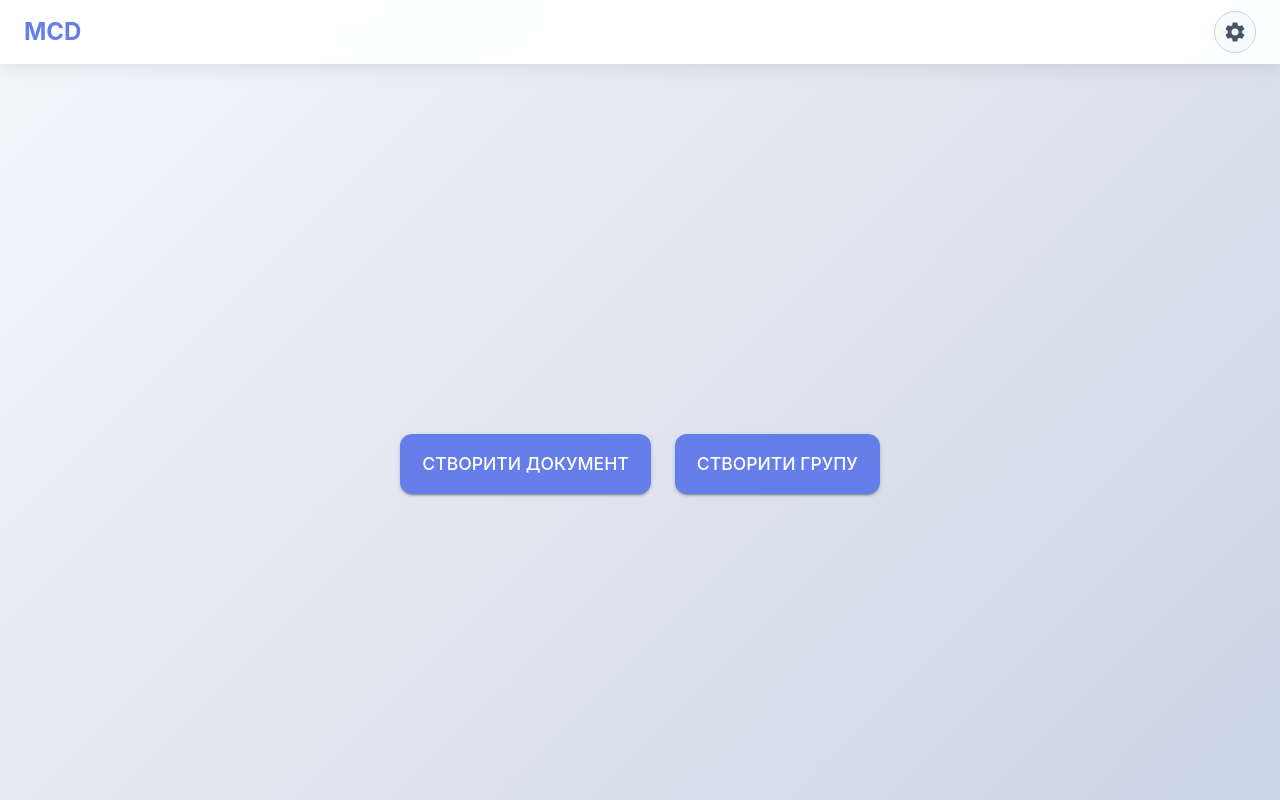
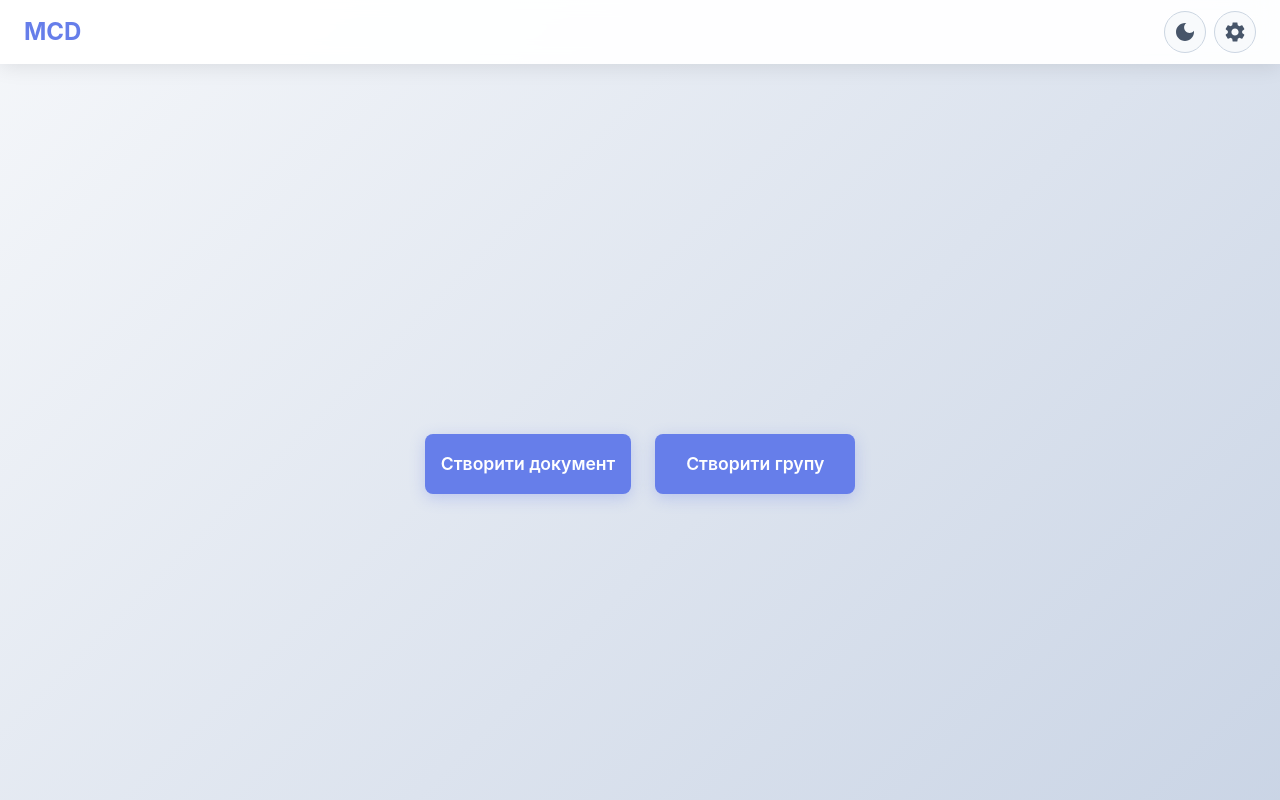
Before and after one commit to ukma-cs-ssdm-2025/team-circus, a React app in the folder frontend/: page / in a window 1280 px wide. Shown: the top 800 px of the page. Built offline with nearby package versions, Linux system fonts and the light colour scheme; no server answers; the HTML template or start-up script is replaced by a standard one.

Commit message:
feat: add ability to switch themes

```diff
--- a/frontend/src/components/layout/Footer.tsx
+++ b/frontend/src/components/layout/Footer.tsx
@@ -19,7 +19,9 @@ const Footer = ({ className = '' }: FooterProps) => {
     <Box
       component="footer"
       sx={{
-        backgroundColor: 'rgba(255, 255, 255, 0.9)',
+        backgroundColor: theme.palette.mode === 'light'
+          ? 'rgba(255, 255, 255, 0.9)'
+          : 'rgba(30, 30, 30, 0.9)',
         backdropFilter: 'blur(10px)',
         borderTop: `1px solid ${theme.palette.divider}`,
         mt: 'auto',
--- a/frontend/src/components/layout/Header.tsx
+++ b/frontend/src/components/layout/Header.tsx
@@ -7,14 +7,16 @@ import {
   Box,
   useTheme
 } from '@mui/material';
-import { Settings as SettingsIcon } from '@mui/icons-material';
+import { Settings as SettingsIcon, LightMode as LightModeIcon, DarkMode as DarkModeIcon } from '@mui/icons-material';
 import { useLanguage } from '../../contexts/LanguageContext';
+import { useTheme as useAppTheme } from '../../contexts/ThemeContext';
 import { ROUTES } from '../../constants';
 
 const Header = () => {
   const navigate = useNavigate();
   const theme = useTheme();
   const { t } = useLanguage();
+  const { theme: appTheme, toggleTheme } = useAppTheme();
 
   const handleAccountSettings = () => {
     navigate(ROUTES.SETTINGS);
@@ -25,7 +27,9 @@ const Header = () => {
       position="sticky"
       elevation={0}
       sx={{
-        backgroundColor: 'rgba(255, 255, 255, 0.95)',
+        backgroundColor: theme.palette.mode === 'light'
+          ? 'rgba(255, 255, 255, 0.95)'
+          : 'rgba(30, 30, 30, 0.95)',
         backdropFilter: 'blur(10px)',
         boxShadow: '0 2px 20px rgba(0, 0, 0, 0.1)',
       }}
@@ -45,17 +49,39 @@ const Header = () => {
         >
           MCD
         </Typography>
+
+        <Box sx={{ display: 'flex', gap: 1 }}>
+          <IconButton
+            onClick={toggleTheme}
+            title={t('header.toggleTheme')}
+            sx={{
+              backgroundColor: theme.palette.mode === 'light' ? '#f8fafc' : '#374151',
+              border: `1px solid ${theme.palette.mode === 'light' ? '#cbd5e1' : '#4b5563'}`,
+              color: theme.palette.mode === 'light' ? '#475569' : '#d1d5db',
+              '&:hover': {
+                backgroundColor: theme.palette.mode === 'light' ? '#e2e8f0' : '#4b5563',
+                borderColor: theme.palette.mode === 'light' ? '#94a3b8' : '#6b7280',
+                color: theme.palette.mode === 'light' ? '#334155' : '#f3f4f6',
+                transform: 'translateY(-2px)',
+                boxShadow: '0 2px 6px rgba(0, 0, 0, 0.15)',
+              },
+              transition: 'all 0.3s ease',
+            }}
+          >
+            {appTheme === 'light' ? <DarkModeIcon /> : <LightModeIcon />}
+          </IconButton>
+
           <IconButton
             onClick={handleAccountSettings}
             title={t('header.settings')}
             sx={{
-            backgroundColor: '#f8fafc',
-            border: '1px solid #cbd5e1',
-            color: '#475569',
+              backgroundColor: theme.palette.mode === 'light' ? '#f8fafc' : '#374151',
+              border: `1px solid ${theme.palette.mode === 'light' ? '#cbd5e1' : '#4b5563'}`,
+              color: theme.palette.mode === 'light' ? '#475569' : '#d1d5db',
               '&:hover': {
-              backgroundColor: '#e2e8f0',
-              borderColor: '#94a3b8',
-              color: '#334155',
+                backgroundColor: theme.palette.mode === 'light' ? '#e2e8f0' : '#4b5563',
+                borderColor: theme.palette.mode === 'light' ? '#94a3b8' : '#6b7280',
+                color: theme.palette.mode === 'light' ? '#334155' : '#f3f4f6',
                 transform: 'translateY(-2px)',
                 boxShadow: '0 2px 6px rgba(0, 0, 0, 0.15)',
               },
@@ -64,6 +90,7 @@ const Header = () => {
           >
             <SettingsIcon />
           </IconButton>
+        </Box>
       </Toolbar>
     </AppBar>
   );
--- a/frontend/src/components/layout/Layout.tsx
+++ b/frontend/src/components/layout/Layout.tsx
@@ -1,4 +1,4 @@
-import { Box } from '@mui/material';
+import { Box, useTheme } from '@mui/material';
 import type { BaseComponentProps } from '../../types';
 import Header from './Header';
 import Footer from './Footer';
@@ -8,12 +8,16 @@ interface LayoutProps extends BaseComponentProps {
 }
 
 const Layout = ({ children, className = '' }: LayoutProps) => {
+  const theme = useTheme();
+
   return (
     <Box
       className={className}
       sx={{
         minHeight: '100vh',
-        background: 'linear-gradient(135deg, #f5f7fa 0%, #c3cfe2 100%)',
+        background: theme.palette.mode === 'light'
+          ? 'linear-gradient(135deg, #f5f7fa 0%, #c3cfe2 100%)'
+          : 'linear-gradient(135deg, #1a1a1a 0%, #2d2d2d 100%)',
         display: 'flex',
         flexDirection: 'column',
       }}
--- /dev/null
+++ b/frontend/src/contexts/ThemeContext.tsx
@@ -0,0 +1,189 @@
+import { createContext, useContext, useState, useEffect } from 'react';
+import type { ReactNode } from 'react';
+import { createTheme, ThemeProvider as MuiThemeProvider } from '@mui/material/styles';
+import CssBaseline from '@mui/material/CssBaseline';
+
+export type Theme = 'light' | 'dark';
+
+interface ThemeContextType {
+  theme: Theme;
+  setTheme: (theme: Theme) => void;
+  toggleTheme: () => void;
+}
+
+const ThemeContext = createContext<ThemeContextType | undefined>(undefined);
+
+// Функції для роботи з localStorage
+const getStoredTheme = (): Theme => {
+  try {
+    const stored = localStorage.getItem('mcd_theme');
+    if (stored) {
+      return stored as Theme;
+    }
+    // Автоматичне визначення теми системи
+    if (window.matchMedia && window.matchMedia('(prefers-color-scheme: dark)').matches) {
+      return 'dark';
+    }
+    return 'light';
+  } catch {
+    return 'light';
+  }
+};
+
+const setStoredTheme = (theme: Theme): void => {
+  try {
+    localStorage.setItem('mcd_theme', theme);
+  } catch {
+    // Ігноруємо помилки localStorage
+  }
+};
+
+// Створення теми
+const createAppTheme = (mode: Theme) => createTheme({
+  palette: {
+    mode,
+    primary: {
+      main: '#667eea',
+      light: '#9bb5ff',
+      dark: '#4c63d2',
+      contrastText: '#ffffff',
+    },
+    secondary: {
+      main: '#764ba2',
+      light: '#a77bc4',
+      dark: '#5a3d7a',
+      contrastText: '#ffffff',
+    },
+    background: {
+      default: mode === 'light' ? '#f5f7fa' : '#121212',
+      paper: mode === 'light' ? '#ffffff' : '#1e1e1e',
+    },
+    text: {
+      primary: mode === 'light' ? '#2c3e50' : '#ffffff',
+      secondary: mode === 'light' ? '#7f8c8d' : '#b0b0b0',
+    },
+  },
+  typography: {
+    fontFamily: '"Inter", "Roboto", "Helvetica", "Arial", sans-serif',
+  },
+  shape: {
+    borderRadius: 12,
+  },
+  components: {
+    MuiButton: {
+      styleOverrides: {
+        root: {
+          textTransform: 'none',
+          fontWeight: 600,
+          borderRadius: 8,
+          padding: '8px 16px',
+        },
+        contained: {
+          boxShadow: '0 4px 15px rgba(102, 126, 234, 0.3)',
+          '&:hover': {
+            boxShadow: '0 6px 20px rgba(102, 126, 234, 0.4)',
+            transform: 'translateY(-2px)',
+          },
+        },
+      },
+    },
+    MuiCard: {
+      styleOverrides: {
+        root: {
+          borderRadius: 16,
+          boxShadow: '0 10px 30px rgba(0, 0, 0, 0.1)',
+          backdropFilter: 'blur(10px)',
+        },
+      },
+    },
+    MuiAppBar: {
+      styleOverrides: {
+        root: {
+          backgroundColor: mode === 'light'
+            ? 'rgba(255, 255, 255, 0.95)'
+            : 'rgba(30, 30, 30, 0.95)',
+          backdropFilter: 'blur(10px)',
+          boxShadow: '0 2px 20px rgba(0, 0, 0, 0.1)',
+        },
+      },
+    },
+    MuiPaper: {
+      styleOverrides: {
+        root: {
+          backgroundImage: 'none',
+        },
+      },
+    },
+  },
+});
+
+interface ThemeProviderProps {
+  children: ReactNode;
+}
+
+export const ThemeProvider = ({ children }: ThemeProviderProps) => {
+  const [theme, setTheme] = useState<Theme>(getStoredTheme);
+
+  // Зберігаємо тему в localStorage при зміні
+  useEffect(() => {
+    setStoredTheme(theme);
+  }, [theme]);
+
+  // Слухач змін теми системи
+  useEffect(() => {
+    const mediaQuery = window.matchMedia('(prefers-color-scheme: dark)');
+    const handleChange = (e: MediaQueryListEvent) => {
+      // Змінюємо тему тільки якщо користувач не встановив власну
+      const stored = localStorage.getItem('mcd_theme');
+      if (!stored) {
+        setTheme(e.matches ? 'dark' : 'light');
+      }
+    };
+
+    if (mediaQuery.addEventListener) {
+      mediaQuery.addEventListener('change', handleChange);
+    } else {
+      // Fallback для старих браузерів
+      mediaQuery.addListener(handleChange);
+    }
+
+    return () => {
+      if (mediaQuery.removeEventListener) {
+        mediaQuery.removeEventListener('change', handleChange);
+      } else {
+        mediaQuery.removeListener(handleChange);
+      }
+    };
+  }, []);
+
+  const handleSetTheme = (newTheme: Theme) => {
+    setTheme(newTheme);
+  };
+
+  const toggleTheme = () => {
+    const newTheme = theme === 'light' ? 'dark' : 'light';
+    setTheme(newTheme);
+    // Очищаємо localStorage при ручній зміні теми
+    localStorage.removeItem('mcd_theme');
+    localStorage.setItem('mcd_theme', newTheme);
+  };
+
+  const muiTheme = createAppTheme(theme);
+
+  return (
+    <ThemeContext.Provider value={{ theme, setTheme: handleSetTheme, toggleTheme }}>
+      <MuiThemeProvider theme={muiTheme}>
+        <CssBaseline />
+        {children}
+      </MuiThemeProvider>
+    </ThemeContext.Provider>
+  );
+};
+
+export const useTheme = () => {
+  const context = useContext(ThemeContext);
+  if (context === undefined) {
+    throw new Error('useTheme must be used within a ThemeProvider');
+  }
+  return context;
+};
--- a/frontend/src/index.css
+++ b/frontend/src/index.css
@@ -7,7 +7,6 @@ body {
   margin: 0;
   min-width: 320px;
   min-height: 100vh;
-  background: linear-gradient(135deg, #f5f7fa 0%, #c3cfe2 100%);
   font-family: 'Inter', 'Roboto', 'Helvetica', 'Arial', sans-serif;
 }
 
@@ -32,3 +31,16 @@ body {
 ::-webkit-scrollbar-thumb:hover {
   background: rgba(102, 126, 234, 0.5);
 }
+
+/* Dark mode scrollbar */
+[data-mui-color-scheme="dark"] ::-webkit-scrollbar-track {
+  background: rgba(0, 0, 0, 0.1);
+}
+
+[data-mui-color-scheme="dark"] ::-webkit-scrollbar-thumb {
+  background: rgba(102, 126, 234, 0.5);
+}
+
+[data-mui-color-scheme="dark"] ::-webkit-scrollbar-thumb:hover {
+  background: rgba(102, 126, 234, 0.7);
+}
--- a/frontend/src/pages/NotFound.tsx
+++ b/frontend/src/pages/NotFound.tsx
@@ -22,7 +22,9 @@ const NotFound = ({ className = '' }: NotFoundProps) => {
         <Box
           sx={{
             textAlign: 'center',
-            background: 'rgba(255, 255, 255, 0.8)',
+            background: theme.palette.mode === 'light'
+              ? 'rgba(255, 255, 255, 0.8)'
+              : 'rgba(30, 30, 30, 0.8)',
             backdropFilter: 'blur(10px)',
             borderRadius: 4,
             p: 6,
--- a/frontend/src/pages/Settings.tsx
+++ b/frontend/src/pages/Settings.tsx
@@ -13,18 +13,19 @@ import {
   Switch,
   Button,
   Stack,
-  useTheme
+  useTheme as useMuiTheme
 } from '@mui/material';
 import { useLanguage } from '../contexts/LanguageContext';
+import { useTheme } from '../contexts/ThemeContext';
 import type { BaseComponentProps } from '../types';
 
 interface SettingsProps extends BaseComponentProps {}
 
 const Settings = ({ className = '' }: SettingsProps) => {
-  const theme = useTheme();
+  const muiTheme = useMuiTheme();
+  const { theme, setTheme } = useTheme();
   const { language, setLanguage, t } = useLanguage();
   const [settings, setSettings] = useState({
-    theme: 'light',
     notifications: true,
     autoSave: true,
   });
@@ -32,6 +33,8 @@ const Settings = ({ className = '' }: SettingsProps) => {
   const handleSettingChange = (key: string, value: any) => {
     if (key === 'language') {
       setLanguage(value);
+    } else if (key === 'theme') {
+      setTheme(value);
     } else {
       setSettings(prev => ({
         ...prev,
@@ -45,7 +48,9 @@ const Settings = ({ className = '' }: SettingsProps) => {
       <Container maxWidth="md" sx={{ py: 8 }}>
         <Card
           sx={{
-            background: 'rgba(255, 255, 255, 0.8)',
+            background: muiTheme.palette.mode === 'light'
+              ? 'rgba(255, 255, 255, 0.8)'
+              : 'rgba(30, 30, 30, 0.8)',
             backdropFilter: 'blur(10px)',
             borderRadius: 4,
             boxShadow: '0 10px 30px rgba(0, 0, 0, 0.1)',
@@ -56,7 +61,7 @@ const Settings = ({ className = '' }: SettingsProps) => {
                      variant="h3"
                      sx={{
                        fontWeight: 700,
-                color: theme.palette.primary.main,
+                       color: muiTheme.palette.primary.main,
                        mb: 1,
                      }}
                    >
@@ -77,13 +82,12 @@ const Settings = ({ className = '' }: SettingsProps) => {
                          <FormControl fullWidth>
                            <InputLabel>{t('settings.theme')}</InputLabel>
                            <Select
-                      value={settings.theme}
+                             value={theme}
                              label={t('settings.theme')}
                              onChange={(e) => handleSettingChange('theme', e.target.value)}
                            >
                              <MenuItem value="light">{t('settings.theme.light')}</MenuItem>
                              <MenuItem value="dark">{t('settings.theme.dark')}</MenuItem>
-                      <MenuItem value="auto">{t('settings.theme.auto')}</MenuItem>
                            </Select>
                          </FormControl>
 
--- a/frontend/src/theme/ThemeProvider.tsx
+++ /dev/null
@@ -1,47 +0,0 @@
-import { ThemeProvider as MuiThemeProvider, createTheme } from '@mui/material/styles';
-import CssBaseline from '@mui/material/CssBaseline';
-
-interface ThemeProviderProps {
-  children: React.ReactNode;
-}
-
-const theme = createTheme({
-  palette: {
-    mode: 'light',
-    primary: {
-      main: '#667eea',
-      light: '#9bb5ff',
-      dark: '#4c63d2',
-      contrastText: '#ffffff',
-    },
-    secondary: {
-      main: '#764ba2',
-      light: '#a77bc4',
-      dark: '#5a3d7a',
-      contrastText: '#ffffff',
-    },
-    background: {
-      default: '#f5f7fa',
-      paper: '#ffffff',
-    },
-    text: {
-      primary: '#2c3e50',
-      secondary: '#7f8c8d',
-    },
-  },
-  typography: {
-    fontFamily: '"Inter", "Roboto", "Helvetica", "Arial", sans-serif',
-  },
-  shape: {
-    borderRadius: 12,
-  },
-});
-
-export const ThemeProvider = ({ children }: ThemeProviderProps) => {
-  return (
-    <MuiThemeProvider theme={theme}>
-      <CssBaseline />
-      {children}
-    </MuiThemeProvider>
-  );
-};
```
Also changed, not shown: frontend/src/App.tsx (+5 -5 lines), frontend/src/contexts/LanguageContext.tsx (+6 -6 lines). Lines whose indentation alone changed are shown as unchanged.
